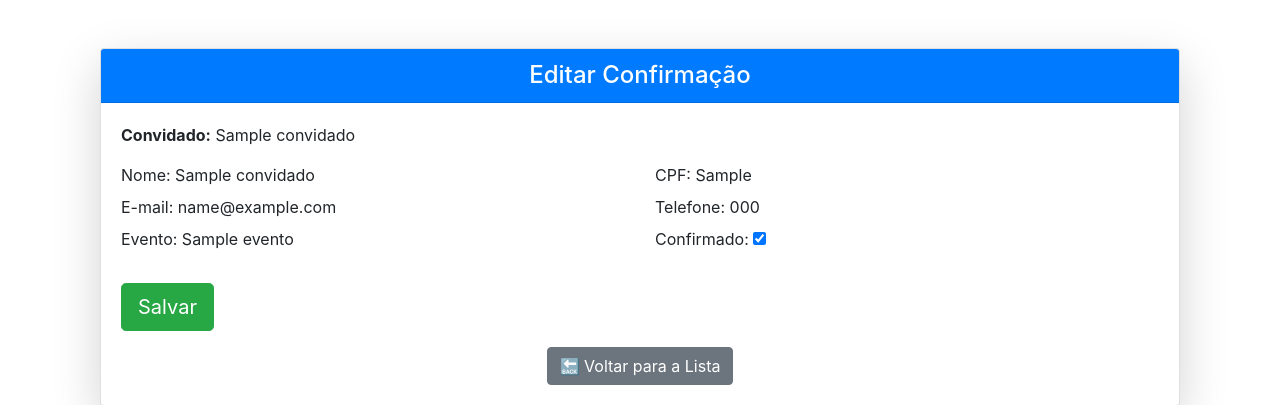
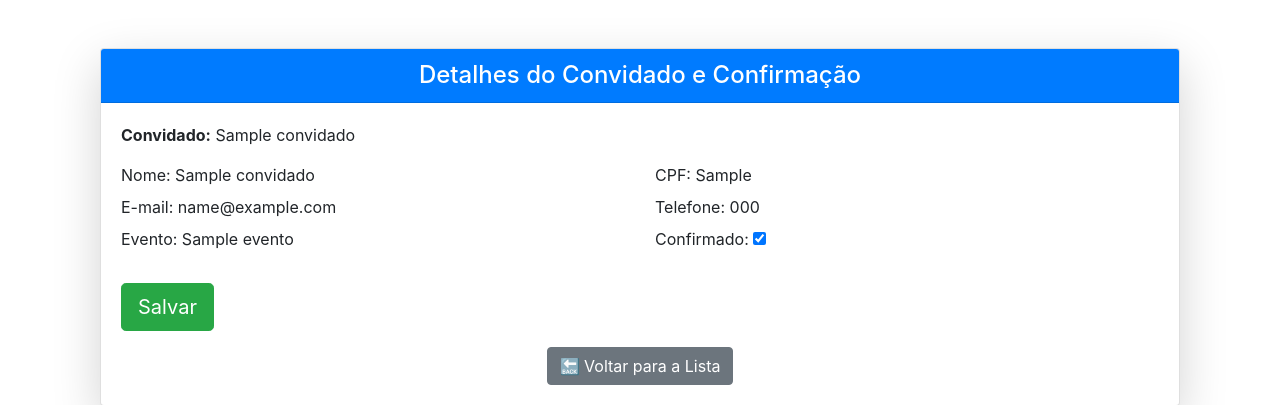
Before and after one commit to douglasinforj/sistema_rspv_presenca_eventos, a Django app: page /rsvp/atendente/1/ in a window 1280 px wide. Shown: the part 56-461 px from the top of the page. Run offline with Django 5.2, Linux system fonts and the light colour scheme; tables that the repository leaves empty hold one stand-in row (values such as "Sample post"); some libraries are stand-ins or nearby versions.

Commit message:
Alinhamentos

```diff
--- a/evento/templates/evento/rsvp_atendente.html
+++ b/evento/templates/evento/rsvp_atendente.html
@@ -6,7 +6,7 @@
 <div class="container mt-4">
     <div class="card shadow-lg">
         <div class="card-header bg-primary text-white text-center">
-            <h4 class="mb-0">Editar Confirmação</h4>
+            <h4 class="mb-0">Detalhes do Convidado e Confirmação</h4>
         </div>
         <div class="card-body">
 
```
Also changed, not shown: evento/migrations/0001_initial.py, evento/migrations/0002_alter_confirmacao_convidado.py (deleted), evento/migrations/0002_remove_confirmacao_qrcode.py (added), evento/migrations/0003_convidado_qrcode.py (added), evento/migrations/0003_convidado_telefone.py (deleted), evento/migrations/0004_confirmacao_entrou.py (added), evento/migrations/0004_evento_imagem.py (deleted).
